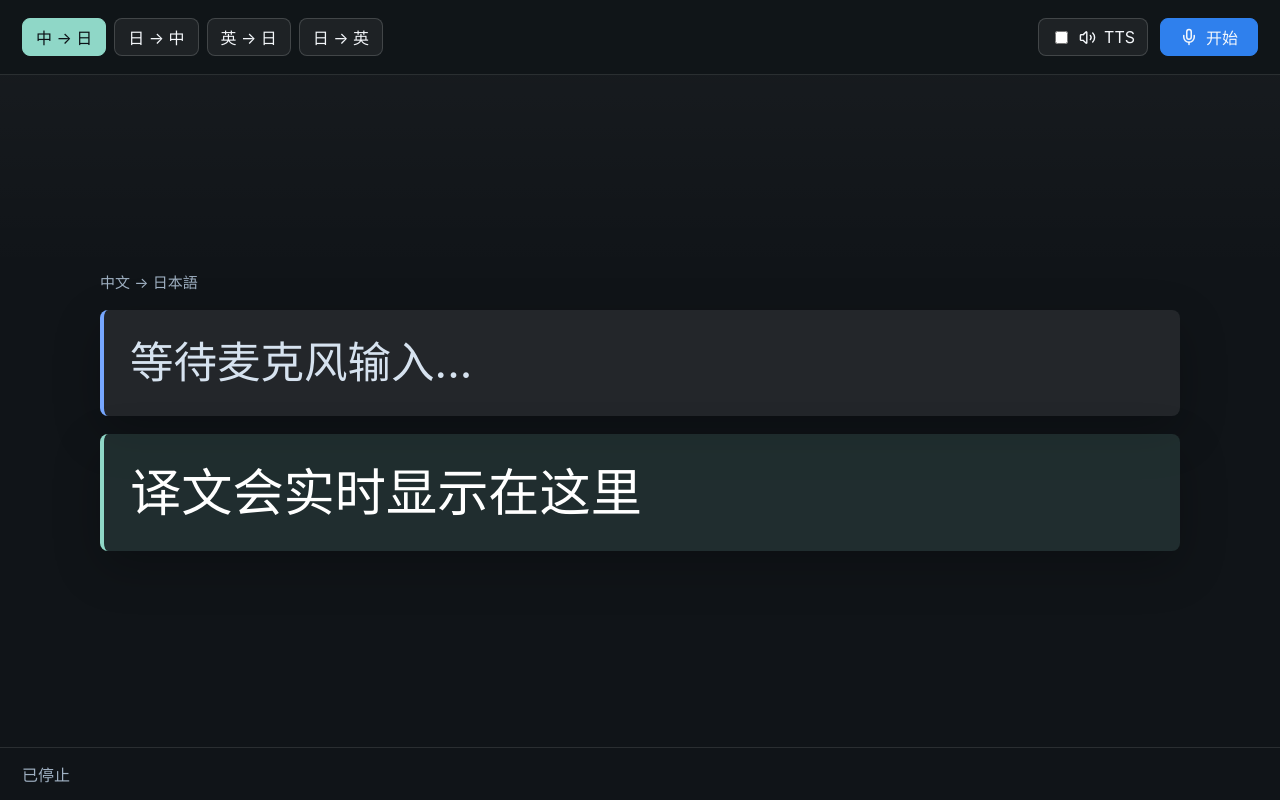
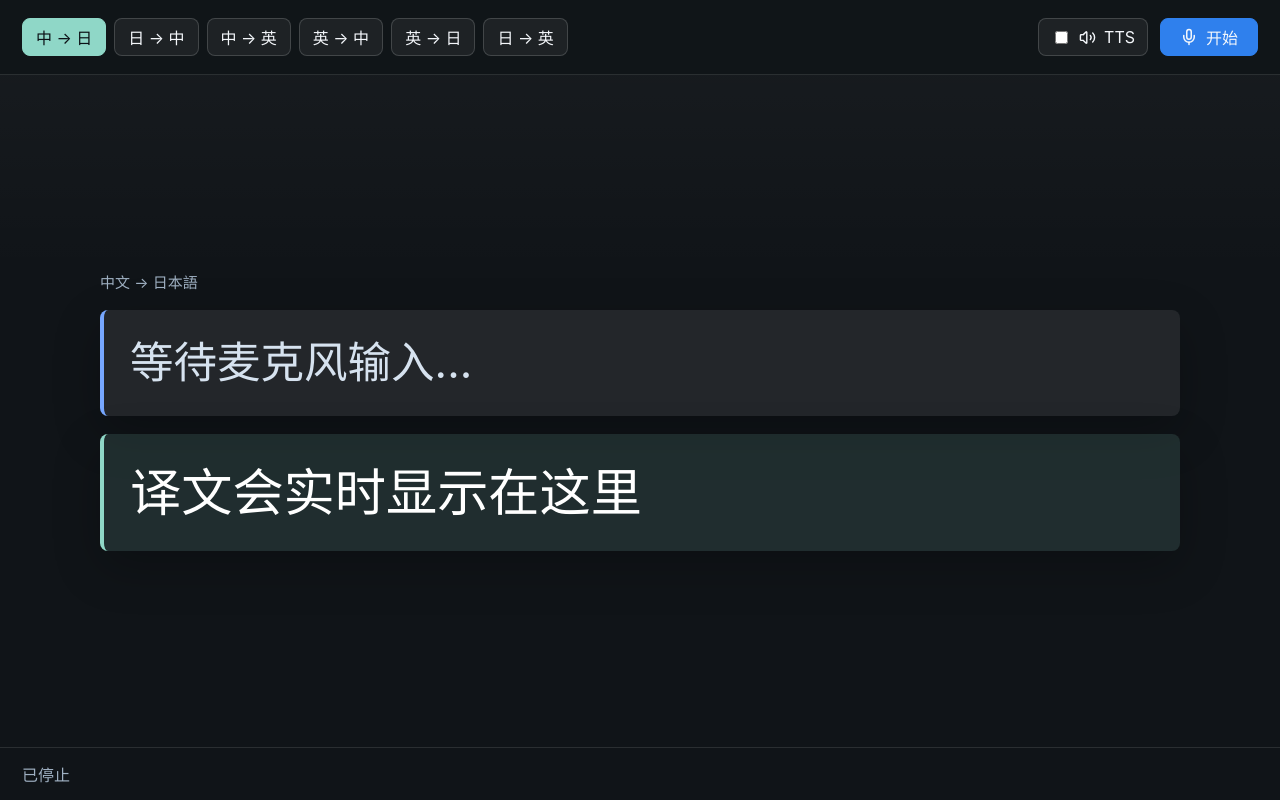
Before and after one commit to atoht/vox_bridge, a React (Vite) app in the folder frontend/: page / in a window 1280 px wide. Built offline with nearby package versions, Linux system fonts and the light colour scheme; no server answers.

Commit message:
Add Chinese English translation presets

```diff
--- a/frontend/src/App.tsx
+++ b/frontend/src/App.tsx
@@ -15,6 +15,8 @@ const languageLabels: Record<LanguageCode, string> = {
 const presets: Array<{ label: string; source: LanguageCode; target: LanguageCode }> = [
   { label: "中 → 日", source: "zh", target: "ja" },
   { label: "日 → 中", source: "ja", target: "zh" },
+  { label: "中 → 英", source: "zh", target: "en" },
+  { label: "英 → 中", source: "en", target: "zh" },
   { label: "英 → 日", source: "en", target: "ja" },
   { label: "日 → 英", source: "ja", target: "en" },
 ];
```
Also changed, not shown: 1 other file (tests, documents, lock files or other folders).
